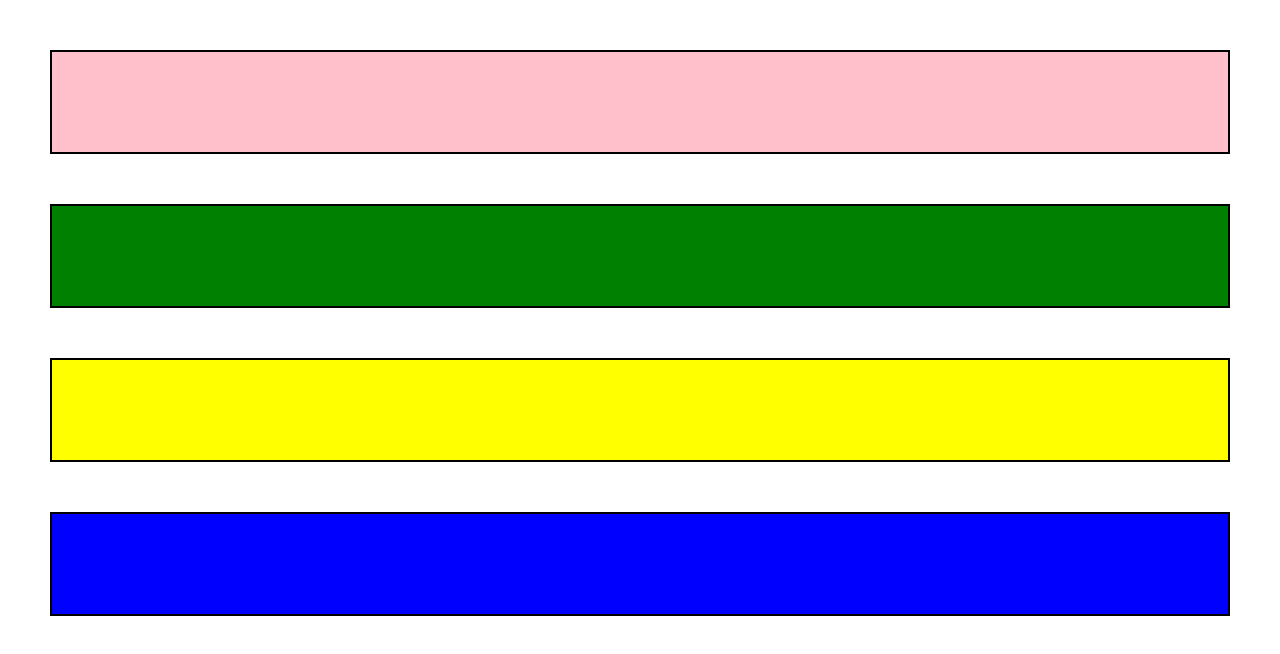
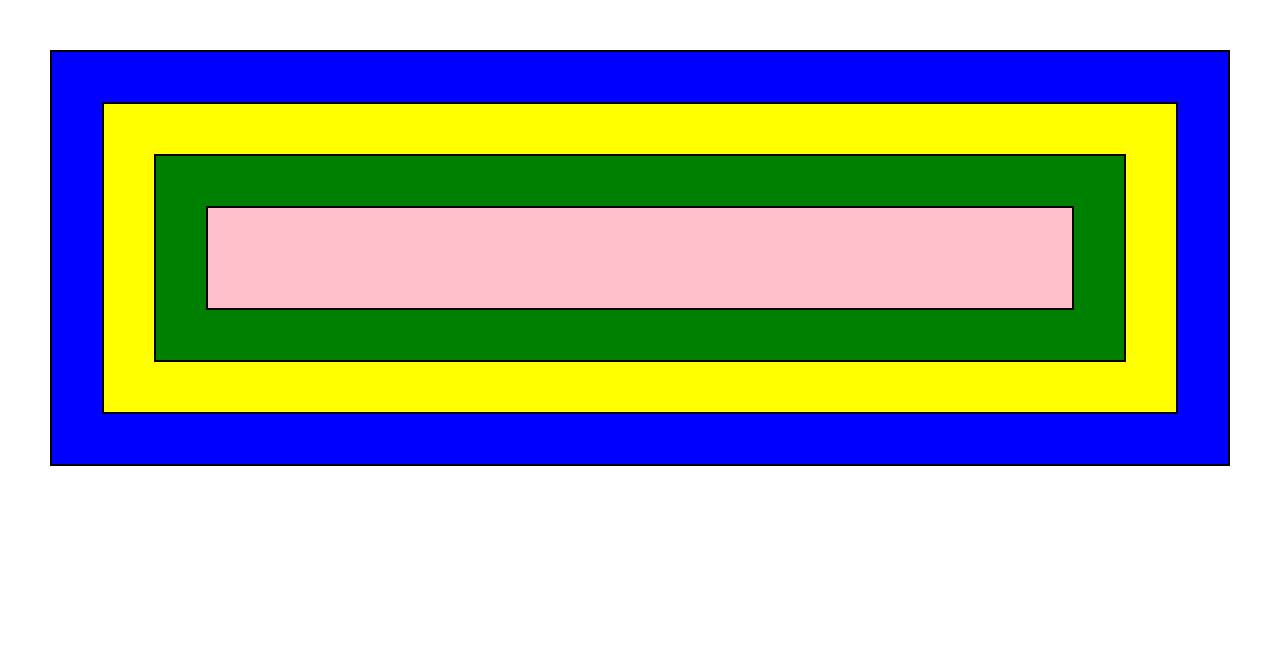
Before and after one commit to taniakononenko23/vscode-git-test22, a plain HTML site: page index.html in a window 1280 px wide. Drawn offline with nearby package versions, Linux system fonts and the light colour scheme.

Commit message:
add init files

```diff
--- a/index.html
+++ b/index.html
@@ -11,36 +11,37 @@
       crossorigin="anonymous"
     />
     <style>
-      .div {
-        background-color: pink;
+      div {
         border: 2px solid black;
         padding: 50px;
+      }
+
+      .first {
         margin: 50px;
+        background-color: blue;
       }
-      .div1 {
+
+      .second {
+        background-color: yellow;
+        padding: 50px;
+      }
+
+      .third {
         background-color: green;
-        border: 2px solid black;
-        padding: 50px;
-        margin: 50px;
       }
-      .div2 {
-        background-color: yellow;
-        border: 2px solid black;
-        padding: 50px;
-        margin: 50px;
-      }
-      .div3 {
-        background-color: blue;
-        border: 2px solid black;
-        padding: 50px;
-        margin: 50px;
+
+      .fourth {
+        background-color: pink;
       }
     </style>
   </head>
   <body>
-    <div class="div"></div>
-    <div class="div1"></div>
-    <div class="div2"></div>
-    <div class="div3"></div>
+    <div class="first">
+      <div class="second">
+        <div class="third">
+          <div class="fourth"></div>
+        </div>
+      </div>
+    </div>
   </body>
 </html>
```
